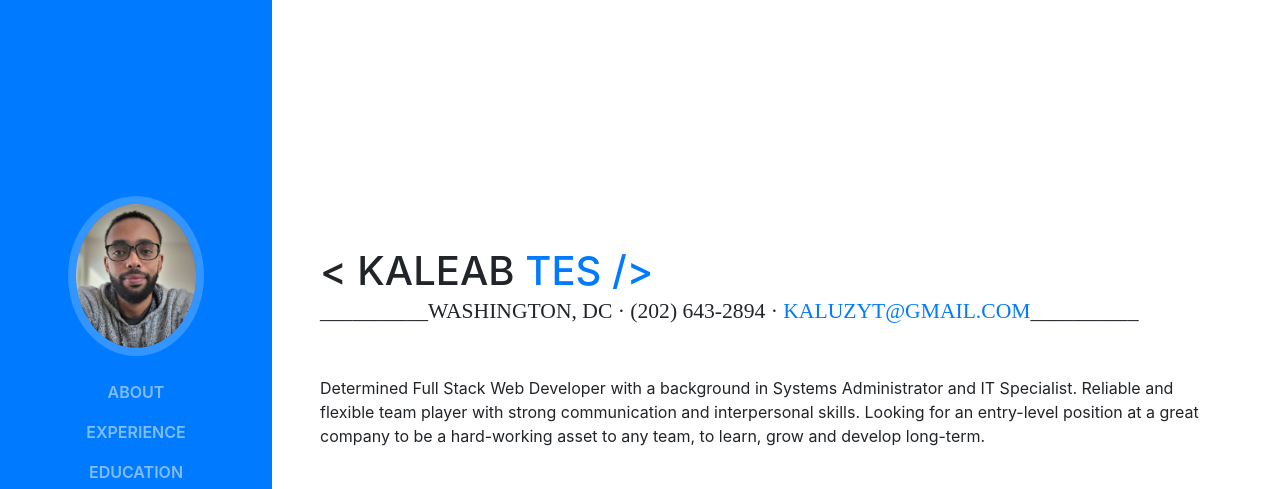
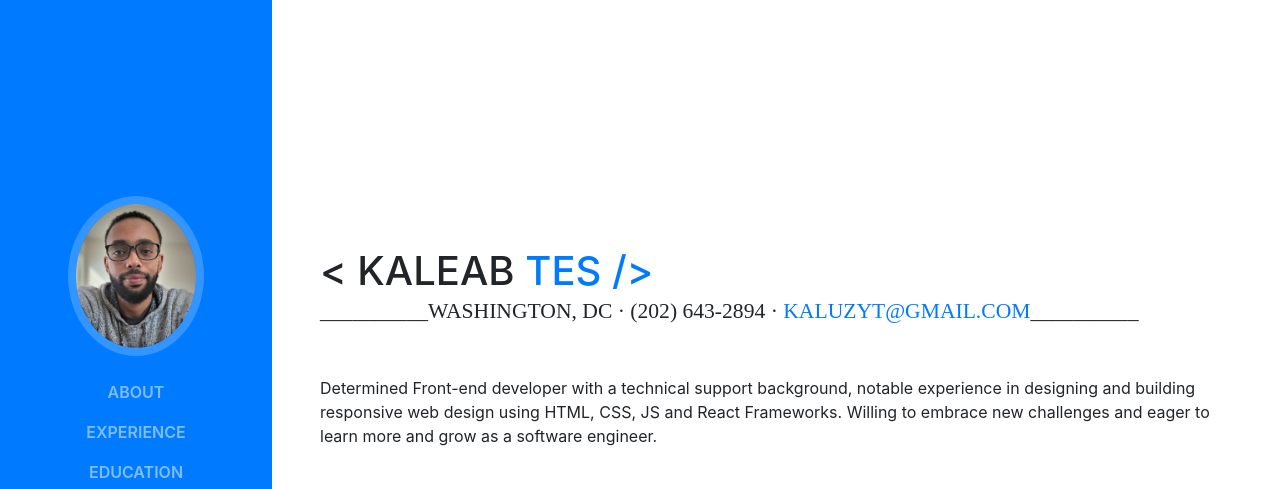
Before and after one commit to Kaluzy/portfolio-webdv, a website with bundled scripts: page index.html in a window 1280 px wide. Shown: the top 489 px of the page. Built offline with nearby package versions, Linux system fonts and the light colour scheme; files whose address does not match are found by name; a web font is replaced by a local one.

Commit message:
Update index.html
Summary changed

```diff
--- a/index.html
+++ b/index.html
@@ -103,9 +103,7 @@
             <a href="mailto:kaluzyt@gmail.com">kaluzyt@gmail.com</a>__________
           </div>
           <p class="mb-5">
-            Determined Full Stack Web Developer with a background in Systems
-            Administrator and IT Specialist. Reliable and flexible team player
-            with strong communication and interpersonal skills. Looking for an entry-level position at a great company to be a hard-working asset to any team, to learn, grow and develop long-term.
+            Determined Front-end developer with a technical support background, notable experience in designing and building responsive web design using HTML, CSS, JS and React Frameworks. Willing to embrace new challenges and eager to learn more and grow as a software engineer.
           </p>
           <ul class="list-inline list-social-icons mb-0">
             <li class="list-inline-item">
```
